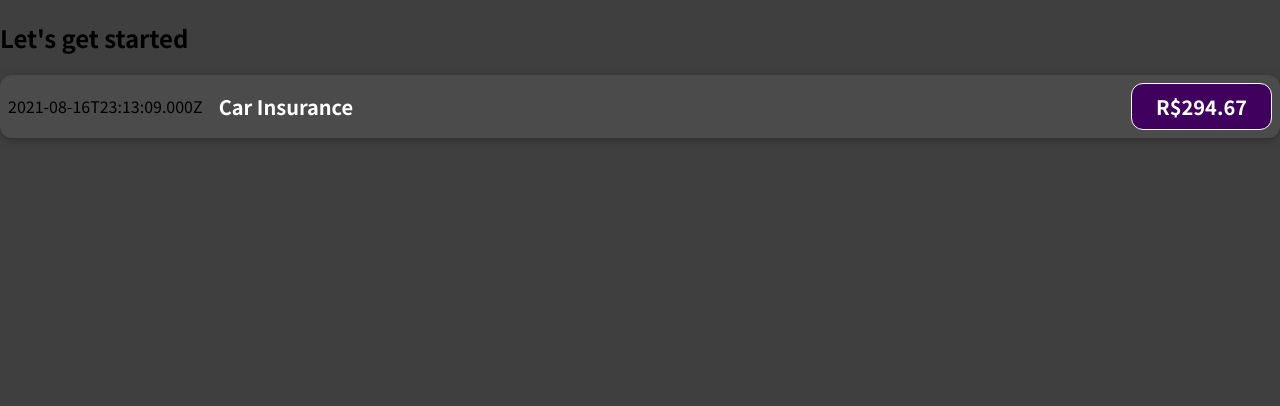
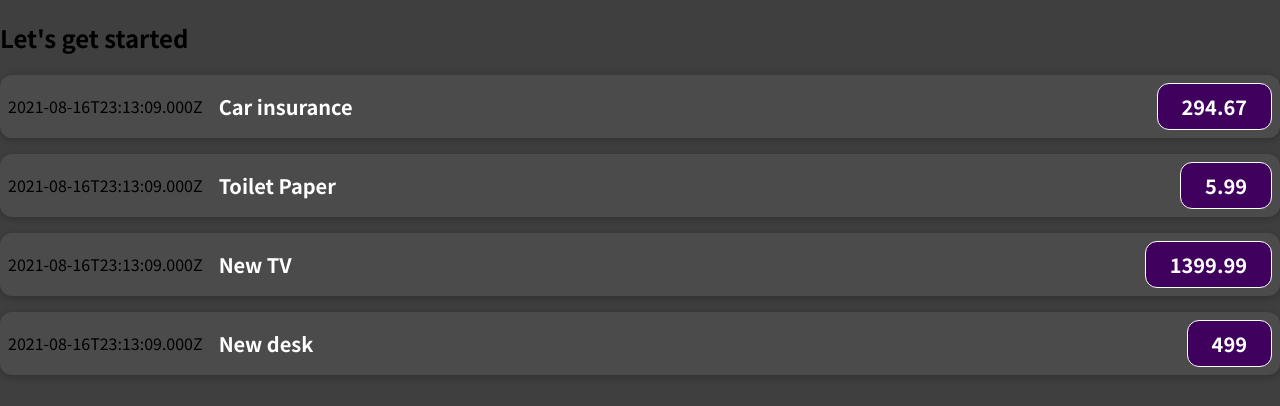
Before and after one commit to alexercolin/money-control, a React (Create React App) app: page / in a window 1280 px wide. Shown: the top 406 px of the page. Built offline with nearby package versions, Linux system fonts and the light colour scheme.

Commit message:
feat:passing data via props

```diff
--- a/src/App.js
+++ b/src/App.js
@@ -2,10 +2,35 @@
 import ExpenseItem from "./components/ExpenseItem.js";
 
 function App() {
+  const expenses = [
+    { date: new Date(), title: "Car insurance", amount: 294.67 },
+    { date: new Date(), title: "Toilet Paper", amount: 5.99 },
+    { date: new Date(), title: "New TV", amount: 1399.99 },
+    { date: new Date(), title: "New desk", amount: 499.00 },
+  ];
   return (
     <div className="App">
       <h2>Let's get started</h2>
-        <ExpenseItem />
+      <ExpenseItem
+        date={expenses[0].date}
+        title={expenses[0].title}
+        amount={expenses[0].amount}
+      />
+      <ExpenseItem
+        date={expenses[1].date}
+        title={expenses[1].title}
+        amount={expenses[1].amount}
+      />
+      <ExpenseItem
+        date={expenses[2].date}
+        title={expenses[2].title}
+        amount={expenses[2].amount}
+      />
+      <ExpenseItem
+        date={expenses[3].date}
+        title={expenses[3].title}
+        amount={expenses[3].amount}
+      />
     </div>
   );
 }
--- a/src/components/ExpenseItem.js
+++ b/src/components/ExpenseItem.js
@@ -1,16 +1,14 @@
 import "./ExpenseItem.css";
 
-function ExpenseItem() {
-  const expenseDate = new Date();
-
+function ExpenseItem(props) {
   return (
-      <div className="expense-item">
-        <div>{expenseDate.toISOString()}</div>
-        <div className="expense-item__description">
-          <h2>Car Insurance</h2>
-        </div>
-        <div className="expense-item__price">R$294.67</div>
+    <div className="expense-item">
+      <div>{props.date.toISOString()}</div>
+      <div className="expense-item__description">
+        <h2>{props.title}</h2>
       </div>
+      <div className="expense-item__price">{props.amount}</div>
+    </div>
   );
 }
 
```
